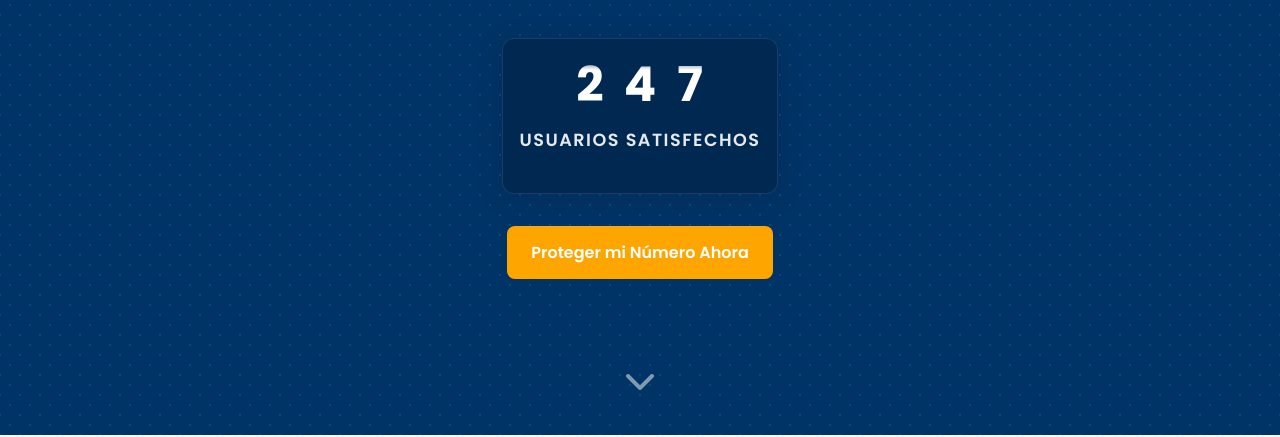
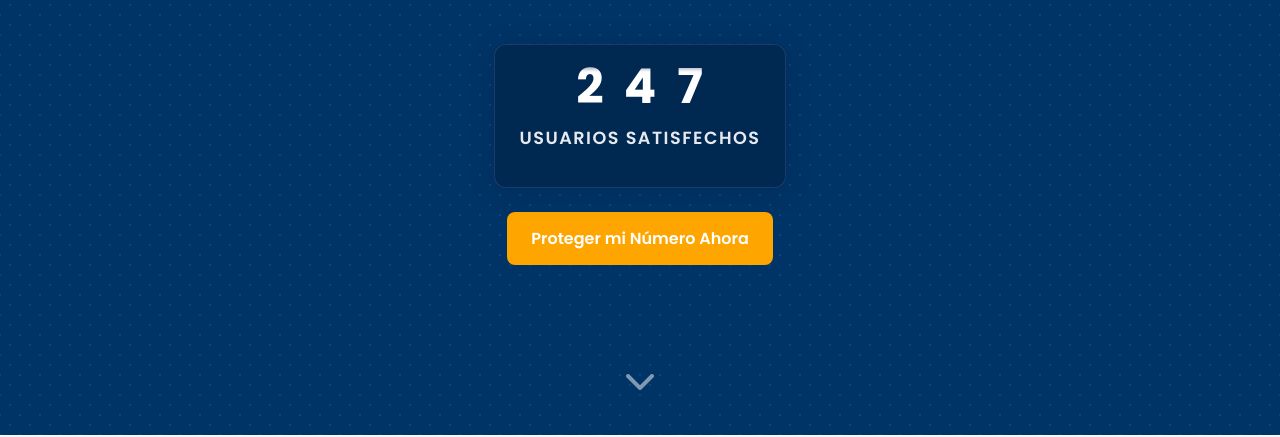
Before and after one commit to Nomewei/Cortala.cl, a plain HTML site: page index.html in a window 1280 px wide. Shown: the part 365-802 px from the top of the page. Drawn offline with Linux system fonts and the light colour scheme.

Commit message:
Update index.html

```diff
--- a/index.html
+++ b/index.html
@@ -37,8 +37,8 @@
 
         /* --- ESTILOS PARA EL NUEVO CONTADOR DINÁMICO --- */
         .dynamic-counter-container {
-            margin: 2rem 0;
-            padding: 1rem;
+            margin: 1.5rem 0;
+            padding: 0.75rem 1.5rem;
             background-color: rgba(0, 0, 0, 0.2);
             border-radius: 12px;
             border: 1px solid rgba(255, 255, 255, 0.1);
@@ -50,17 +50,16 @@
             display: flex;
             justify-content: center;
             gap: 5px;
-            height: 60px; /* Altura aumentada para más impacto */
+            height: 60px;
             font-size: 48px;
             font-weight: 700;
             line-height: 60px;
-            perspective: 300px; /* Mejora la percepción 3D */
+            perspective: 300px;
         }
         .digit-container {
             height: 100%;
             width: 45px;
             overflow: hidden;
-            /* Máscara para el efecto de cilindro sin cortes */
             mask-image: linear-gradient(to bottom, transparent 0%, black 25%, black 75%, transparent 100%);
             -webkit-mask-image: linear-gradient(to bottom, transparent 0%, black 25%, black 75%, transparent 100%);
         }
@@ -68,13 +67,12 @@
             display: flex;
             flex-direction: column;
             align-items: center;
-            /* Transición más suave y profesional */
             transition: transform 1.2s cubic-bezier(0.65, 0, 0.35, 1);
         }
         .counter-label {
             font-size: 0.8rem;
             text-align: center;
-            margin-top: 0.75rem;
+            margin-top: 0.5rem;
             opacity: 0.8;
             font-weight: 600;
             text-transform: uppercase;
@@ -208,7 +206,6 @@
         .footer { padding-bottom: 1rem; font-size: 0.85rem; text-align: center; color: #777; }
     </style>
 </head>
-
 <body>
 
     <header id="main-header">
@@ -227,7 +224,7 @@
 
         <div class="dynamic-counter-container">
             <div class="counter-digits" id="dynamicCounter"></div>
-            <p class="counter-label">Usuarios satisfechos</p>
+            <p class="counter-label">Usuarios Satisfechos</p>
         </div>
 
         <a href="#checkout-section" class="btn btn-primary btn-hero">Proteger mi Número Ahora</a>
@@ -551,8 +548,8 @@
             // --- Lógica del Contador Dinámico ---
             const counterElement = document.getElementById('dynamicCounter');
             if (counterElement) {
-                let protectedCount = 247; // Número inicial bajo y creíble
-                const digitHeight = 60; // Debe coincidir con la altura en el CSS
+                let protectedCount = 247;
+                const digitHeight = 60;
 
                 function setupCounter(initialValue) {
                     const valueStr = String(initialValue).padStart(3, '0');
@@ -601,9 +598,8 @@
                     const randomIncrement = increments[Math.floor(Math.random() * increments.length)];
                     protectedCount += randomIncrement;
                     updateCounter(protectedCount);
-                }, 15000); // Actualiza cada 35 segundos
+                }, 35000);
             }
-            // --- Fin del Bloque del Contador ---
         });
 
         function formatPhoneInput(e) { const input = e.target; let value = input.value; if (!value.startsWith('+569')) { value = '+569'; } const numericPart = value.substring(4).replace(/\D/g, ''); input.value = '+569' + numericPart.slice(0, 8); }
```
